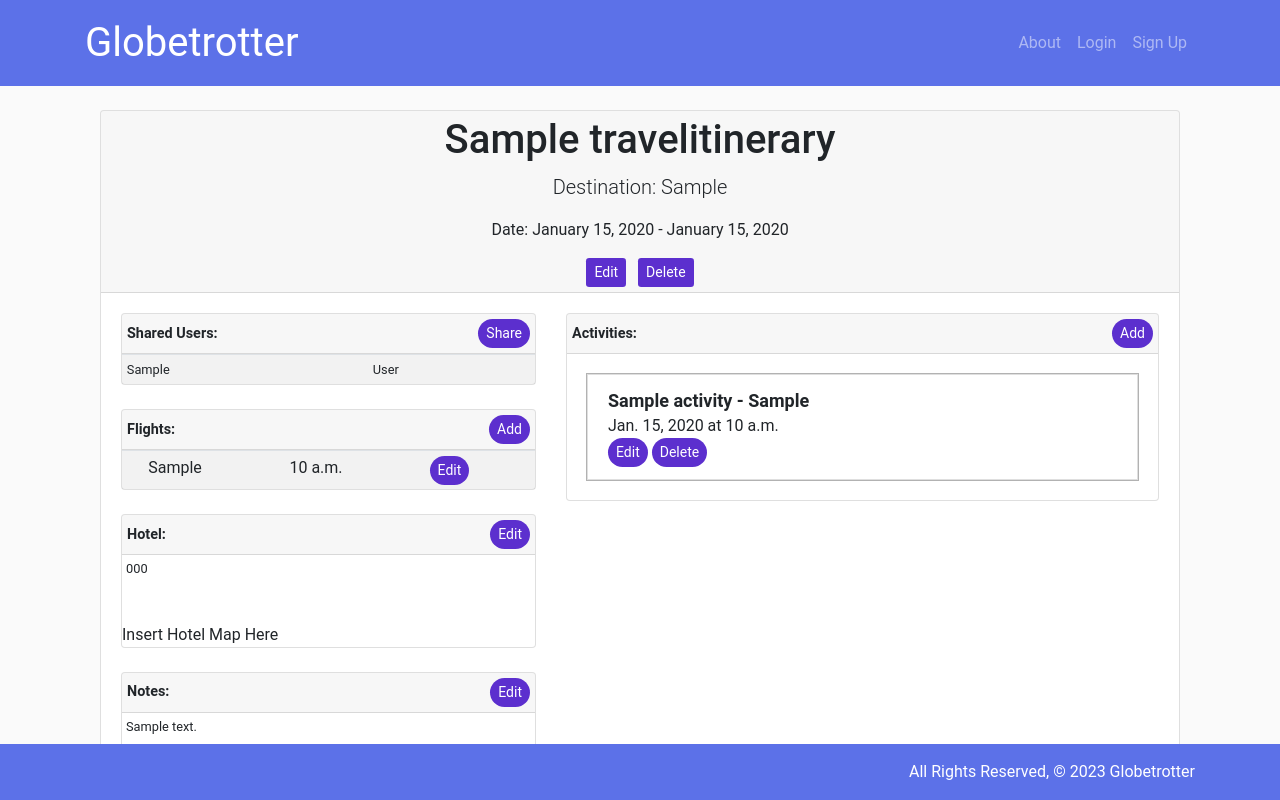
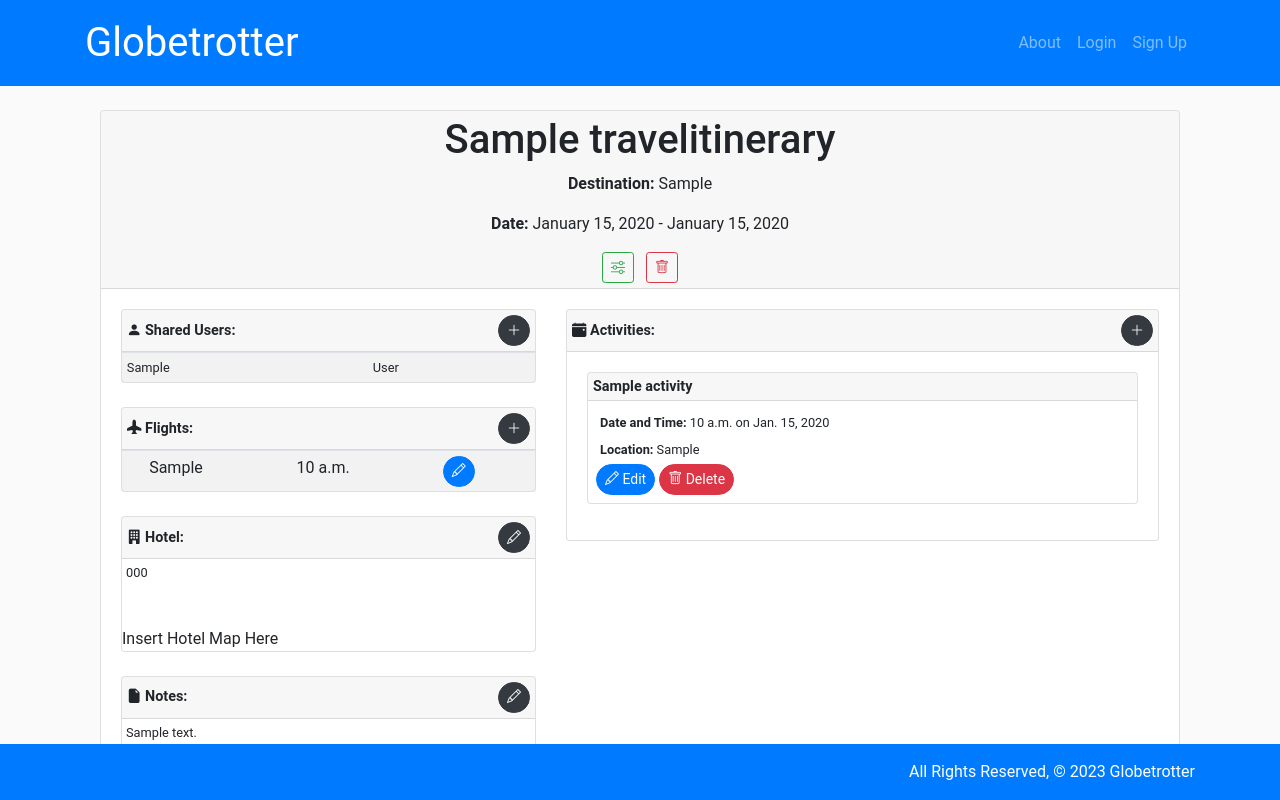
Before and after one commit to whuang214/Globetrotter, a Django app: page /itineraries/1/ in a window 1280 px wide. Run offline with Django 3.2, Linux system fonts and the light colour scheme; tables that the repository leaves empty hold one stand-in row (values such as "Sample post"); some libraries are stand-ins or nearby versions.

Commit message:
add scrollbar and style for activity in int detail page

```diff
--- a/main_app/static/css/style.css
+++ b/main_app/static/css/style.css
@@ -6,10 +6,6 @@ body {
 
 .navbar-brand {
   font-size: 40px;
-}
-
-.navbar-dark {
-  background-color: #5c71e8;
 }
 
 .ticket {
@@ -30,29 +26,8 @@ body {
   padding-bottom: 30px;
 }
 
-input.first-name,
-input.last-name {
-  max-width: 150px;
-}
-
 footer.page-footer {
   background-color: #5c71e8;
-}
-
-button.btn,
-input.btn,
-a.btn {
-  background-color: rgb(92, 47, 206);
-  border: 1px rgb(92, 47, 206);
-  margin: 0 auto;
-  color: white;
-}
-
-button.btn:hover,
-input.btn:hover,
-a.btn:hover {
-  background-color: rgb(60, 31, 137);
-  color: white;
 }
 
 .btn-long {
@@ -62,10 +37,6 @@ a.btn:hover {
 .card-footer {
   background-color: white;
 }
-
-/* .detailpage {
-  border: 3px solid black;
-} */
 
 h5 {
   font-weight: bold;
--- a/main_app/templates/base.html
+++ b/main_app/templates/base.html
@@ -14,13 +14,17 @@
     />
     <link
       rel="stylesheet"
+      href="https://cdn.jsdelivr.net/npm/bootstrap-icons@1.10.5/font/bootstrap-icons.css"
+    />
+    <link
+      rel="stylesheet"
       type="text/css"
       href="{% static 'css/style.css' %}"
     />
   </head>
   <body>
     <div class="wrapper">
-      <header class="navbar navbar-expand-lg navbar-dark">
+      <header class="navbar navbar-expand-lg navbar-dark bg-primary">
         <nav class="container navigation">
           <a href="{% url 'home' %}" class="navbar-brand">Globetrotter</a>
           <button
@@ -70,7 +74,7 @@
       </header>
       <main class="container mt-4">{% block content %} {% endblock %}</main>
     </div>
-    <footer class="page-footer text-white fixed-bottom">
+    <footer class="page-footer text-white fixed-bottom bg-primary">
       <div class="container text-right py-3">
         All Rights Reserved, &copy; {% now "Y" %} Globetrotter
       </div>
--- a/main_app/templates/itineraries/detail.html
+++ b/main_app/templates/itineraries/detail.html
@@ -9,19 +9,22 @@
     <div class="card">
       <div class="card-header text-center align-items-center">
         <h1 class="display-5">{{ itinerary.title }}</h1>
-        <p class="lead">Destination: {{ itinerary.location }}</p>
+        <p><strong>Destination:</strong> {{ itinerary.location }}</p>
         <p>
           <!-- prettier-ignore -->
-          Date: {{ itinerary.start_date|date:'F d, Y' }} - {{itinerary.end_date|date:'F d, Y' }}
+          <strong>Date:</strong> {{ itinerary.start_date|date:'F d, Y' }} -
+          {{itinerary.end_date|date:'F d, Y' }}
         </p>
         <a
           href="{% url 'update_itinerary' itinerary.id %}"
-          class="btn btn-sm mr-2"
-          >Edit</a
-        >
-        <a href="{% url 'delete_itinerary' itinerary.id %}" class="btn btn-sm"
-          >Delete</a
-        >
+          class="btn btn-outline-success btn-sm mr-2"
+          ><i class="bi bi-sliders"></i
+        ></a>
+        <a
+          href="{% url 'delete_itinerary' itinerary.id %}"
+          class="btn btn-outline-danger btn-sm"
+          ><i class="bi bi-trash"></i
+        ></a>
       </div>
 
       <div class="card-body">
@@ -32,8 +35,12 @@
               <div
                 class="card-header d-flex justify-content-between align-items-center"
               >
-                <h5 class="mb-0">Shared Users:</h5>
-                <a href="#" class="btn btn-sm m-0 rounded-pill">Share</a>
+                <h5 class="mb-0">
+                  <i class="bi bi-person-fill"></i> Shared Users:
+                </h5>
+                <a href="#" class="btn btn-dark btn-sm m-0 rounded-pill"
+                  ><i class="bi bi-plus-lg"></i
+                ></a>
               </div>
 
               <div class="card-text overflow-auto" style="max-height: 100px">
@@ -55,12 +62,14 @@
               <div
                 class="card-header d-flex justify-content-between align-items-center"
               >
-                <h5 class="mb-0">Flights:</h5>
+                <h5 class="mb-0">
+                  <i class="bi bi-airplane-fill"></i> Flights:
+                </h5>
                 <a
                   href="{% url 'create_flight' itinerary_id=itinerary.id %}"
-                  class="btn btn-sm m-0 rounded-pill"
-                  >Add</a
-                >
+                  class="btn btn-dark btn-sm m-0 rounded-pill"
+                  ><i class="bi bi-plus-lg"></i
+                ></a>
               </div>
               <div class="card-text overflow-auto" style="max-height: 100px">
                 <table class="table table-striped table-sm mb-0">
@@ -73,9 +82,9 @@
                       <td>
                         <a
                           href="{% url 'update_flight' itinerary_id=itinerary.id flight_id=flight.id %}"
-                          class="btn btn-sm m-0 rounded-pill"
-                          >Edit</a
-                        >
+                          class="btn btn-primary btn-sm m-0 rounded-pill"
+                          ><i class="bi bi-pencil"></i
+                        ></a>
                       </td>
                     </tr>
                     {% endfor %}
@@ -89,12 +98,10 @@
               <div
                 class="card-header d-flex justify-content-between align-items-center"
               >
-                <h5 class="mb-0">Hotel:</h5>
-                {% if itinerary.hotel %}
-                <a href="#" class="btn btn-sm m-0 rounded-pill">Edit</a>
-                {% else %}
-                <a href="#" class="btn btn-sm m-0 rounded-pill">Add</a>
-                {% endif %}
+                <h5 class="mb-0"><i class="bi bi-building-fill"></i> Hotel:</h5>
+                <a href="#" class="btn btn-dark btn-sm m-0 rounded-pill"
+                  ><i class="bi bi-pencil"></i
+                ></a>
               </div>
               <div class="card-text overflow-auto" style="max-height: 300px">
                 {% if itinerary.hotel %}
@@ -112,12 +119,12 @@
               <div
                 class="card-header d-flex justify-content-between align-items-center"
               >
-                <h5 class="mb-0">Notes:</h5>
-                {% if itinerary.notes != '' %}
-                <a href="#" class="btn btn-sm m-0 rounded-pill">Edit</a>
-                {% else %}
-                <a href="#" class="btn btn-sm m-0 rounded-pill">Add</a>
-                {% endif %}
+                <h5 class="mb-0">
+                  <i class="bi bi-file-earmark-fill"></i> Notes:
+                </h5>
+                <a href="#" class="btn btn-dark btn-sm m-0 rounded-pill"
+                  ><i class="bi bi-pencil"></i
+                ></a>
               </div>
               <div class="card-text overflow-auto" style="max-height: 100px">
                 {% if itinerary.notes == '' %}
@@ -135,37 +142,45 @@
               <div
                 class="card-header d-flex justify-content-between align-items-center"
               >
-                <h5 class="mb-0">Activities:</h5>
+                <h5 class="mb-0">
+                  <i class="bi bi-calendar-event-fill"></i> Activities:
+                </h5>
                 <a
                   href="{% url 'create_activity' itinerary_id=itinerary.id %}"
-                  class="btn btn-sm m-0 rounded-pill"
-                  >Add</a
-                >
+                  class="btn btn-dark btn-sm m-0 rounded-pill"
+                  ><i class="bi bi-plus-lg"></i
+                ></a>
               </div>
-              <div class="card-body overflow-auto">
+              <div class="card-body overflow-auto" style="max-height: 50vh">
                 {% for activity in itinerary.activity_set.all %}
-                <ul class="list-group list-group-light list-group-small">
-                  <li class="list-group-item">
-                    <p class="card-title">
-                      {{ activity.name }} - {{ activity.location }}
+                <div class="card mb-3">
+                  <div
+                    class="card-header d-flex justify-content-between align-items-center"
+                  >
+                    <h5 class="mb-0">{{ activity.name }}</h5>
+                  </div>
+                  <div class="card-body p-2">
+                    <!-- prettier-ignore -->
+                    <p class="small p-1 m-0">
+                      <strong>Date and Time:</strong> {{ activity.time }} on {{ activity.date }}
                     </p>
-                    <p class="card-text extra">
-                      {{ activity.date }} at {{ activity.time }}
+                    <p class="small p-1 m-0">
+                      <strong>Location:</strong> {{ activity.location }}
                     </p>
                     <div class="d-grid gap-2 d-md-block">
                       <a
                         href="{% url 'update_activity' itinerary_id=itinerary.id activity_id=activity.id %}"
-                        class="btn btn-sm m-0 rounded-pill"
-                        >Edit</a
+                        class="btn btn-primary btn-sm m-0 rounded-pill"
+                        ><i class="bi bi-pencil"></i> Edit</a
                       >
                       <a
                         href="{% url 'delete_activity' itinerary_id=itinerary.id activity_id=activity.id %}"
                         class="btn btn-danger btn-sm m-0 rounded-pill"
-                        >Delete</a
+                        ><i class="bi bi-trash"></i> Delete</a
                       >
                     </div>
-                  </li>
-                </ul>
+                  </div>
+                </div>
                 {% empty %}
                 <p>No activities yet.</p>
                 {% endfor %}
```
